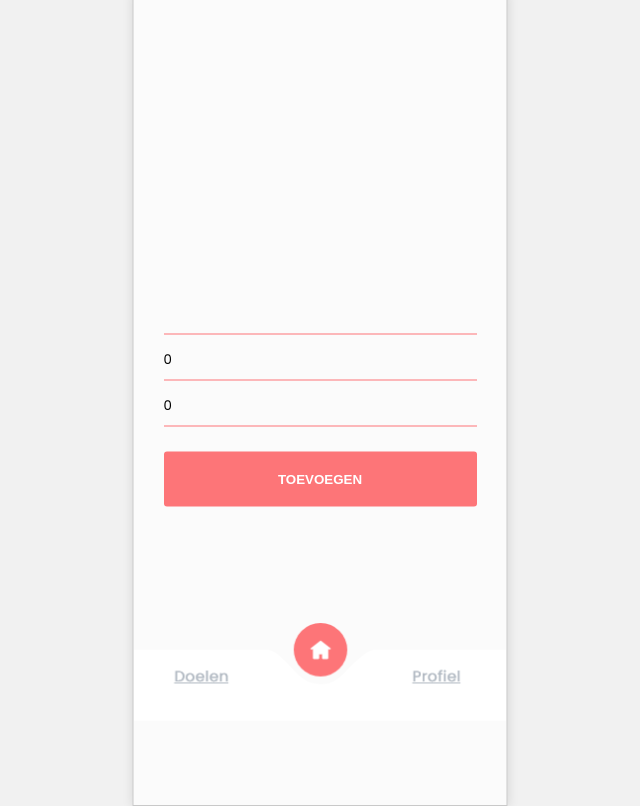
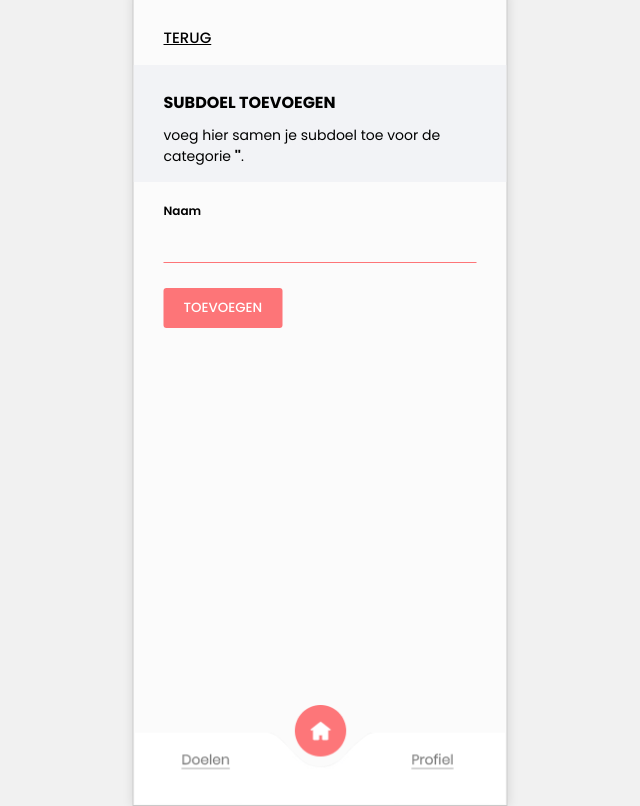
Before and after one commit to rubenvangrins/futuris, a PHP site: page /subdoel_add.php?id=1 in a window 1280 px wide. Shown: the whole page, without its empty margins (320-960 px from the left). Run offline with PHP 8.4, Linux system fonts and the light colour scheme; data that the repository does not hold is empty.

Commit message:
Back end koppeling met front-end

```diff
--- a/src/components/footer/footer.php
+++ b/src/components/footer/footer.php
@@ -1,21 +1,33 @@
 </div>
+<div class="mobilemenu">
+<?php
 
-<?
   $homepage = "/";
+  $add = "doelen-single.php";
 
   $currentpage = $_SERVER['REQUEST_URI'];
 
   if($homepage==$currentpage) {
 
   } else {
-    ?>
+
+  ?>
+
     <div class="footer__bottom">
       <img src="src/includes/img/footer-menu.png" alt="">
       <a class="footer__link" href="doelen-single.php"></a>
     </div>
-    <?php
+
+<?php
+
+
   }
+
 ?>
+
+
+</div>
+
 
 
 
--- a/src/components/header/header.php
+++ b/src/components/header/header.php
@@ -14,10 +14,10 @@
 <?php
 
   /* Windows */
-  // require_once( $_SERVER['DOCUMENT_ROOT'] . "/futuris/src/includes/module_config.php" );
+  require_once( $_SERVER['DOCUMENT_ROOT'] . "/futuris/src/includes/module_config.php" );
 
   /* Mac */
-  require_once( $_SERVER['DOCUMENT_ROOT'] . "/src/includes/module_config.php" );
+  // require_once( $_SERVER['DOCUMENT_ROOT'] . "/src/includes/module_config.php" );
 
 ?>
 
--- a/src/includes/css/global.css
+++ b/src/includes/css/global.css
@@ -84,11 +84,9 @@ input[type="text"] {
 
 .footer__bottom {
 	position: fixed;
-	left: 50%;
-	bottom: 79px;
-	width: 372px;
-	transform: translateX(-50%);
 	overflow: hidden;
+	left: 0;
+	bottom: 0;
 }
 
 a.footer__link {
@@ -193,6 +191,17 @@ span.time {
   box-sizing: border-box;
 }
 
+.mobilemenu {
+	width: 370px;
+	height: 72px;
+	position: absolute;
+	bottom: 50%;
+	left: 50%;
+	transform: translate(-50%, -50%);
+	background: none;
+	margin-bottom: -440px;
+}
+
 .no_padding {
 	padding: 30px 0;
 }
@@ -202,7 +211,7 @@ span.time {
 	opacity: .4;
 }
 
-form {
+.login form {
 	position: absolute;
 	top: 50%;
 	left: 50%;
@@ -210,7 +219,7 @@ form {
 	width: calc(100% - 60px);
 }
 
-form span {
+.login form span {
     font-size: 12px;
     font-weight: 600;
     color: #FD7578;
@@ -237,7 +246,7 @@ input[type="submit"] {
 		margin-top: 20px;
 }
 
-input[type="text"], input[type="password"] {
+input[type="text"], input[type="password"], textarea {
     width: 100%;
     margin: 5px 0;
     border: none;
@@ -246,6 +255,8 @@ input[type="text"], input[type="password"] {
 		padding: 10px 0;
     background: #fbfbfb;
 }
+
+textarea { resize: vertical; }
 
 input:-internal-autofill-selected {
 		background-color: white !important;
@@ -392,3 +403,107 @@ input[type="checkbox"] {
   -ms-transform: rotate(45deg);
   transform: rotate(45deg);
 }
+
+.back_button{
+	position: relative;
+}
+
+.back_button input[type="submit"] {
+    background: none;
+    width: 20%;
+	padding: 10px 20px 10px 0;
+    border: none;
+    color: black;
+    font-weight: 600;
+    text-transform: uppercase;
+    border-radius: 3px;
+	margin-top: 0px;
+	text-decoration: underline;
+	text-align: left;
+}
+
+.button_toevoegen {
+    background: none;
+	padding: 20px 0 20px 0;
+    border: none;
+    color: black;
+    font-weight: 500;
+    text-transform: uppercase;
+    border-radius: 3px;
+	margin: 10px 0;
+	text-decoration: underline;
+	text-align: right;
+	font-size: 15px;
+	position: absolute;
+	top: 0;
+	right: 33px;
+}
+
+.add {
+	margin: 0;
+	padding: 0;
+}
+
+.add form span {
+	font-size: 12px;
+    font-weight: 600;
+    color: black;
+}
+
+.add input[type="submit"] {
+    width: auto;
+    border: none;
+	color: white;
+    background: #FD7578;
+    padding: 10px 20px;
+    border-radius: 3px;
+    text-decoration: none;
+    font-weight: 500;
+    margin-top: 20px;
+    display: inline-block;
+    font-family: 'Poppins', sans-serif;
+}
+
+select {
+    width: 100%;
+    margin: 5px 0;
+    border: none;
+    border-bottom: 1px solid #FD7578;
+		font-family: 'Poppins', sans-serif;
+		padding: 10px 0;
+    background: #fbfbfb;;
+}
+
+.button_terug {
+    background: none;
+    width: 20%;
+	padding: 20px 20px 20px 0;
+    border: none;
+    color: black;
+    font-weight: 500;
+    text-transform: uppercase;
+    border-radius: 3px;
+	margin: 10px 0;
+	text-decoration: underline;
+	text-align: left;
+	font-size: 15px;
+}
+
+.voegtoe {
+    width: auto;
+    border: none;
+	color: white;
+    background: #FD7578;
+    padding: 10px 20px;
+    border-radius: 3px;
+    text-decoration: none;
+    font-weight: 500;
+    margin-top: 0px;
+    float: right;
+    font-family: 'Poppins', sans-serif;
+}
+
+.add_single {
+	padding: 0;
+	margin-bottom: 20px;
+}
--- a/src/includes/js/main.js
+++ b/src/includes/js/main.js
@@ -2,7 +2,15 @@ const inpakken = window.location.pathname;
 
 const template = document.querySelector('.mobiletemplate');
 
-if (window.location.href.indexOf("tas_inpakken") != -1) {
+if (window.location.href.indexOf("doelen_detail") != -1) {
+  template.classList.add("no_padding");
+}
+
+if (window.location.href.indexOf("doel_add") != -1) {
+  template.classList.add("no_padding");
+}
+
+if (window.location.href.indexOf("subdoel_add") != -1) {
   template.classList.add("no_padding");
 }
 
@@ -15,7 +23,7 @@ const checkbox = document.querySelectorAll('.checkbox');
 
 
 let items = document.querySelector(".list").childElementCount;
-let procent = 100 / items;
+let procent = 100 / items * 3;
 
 // you can use forEach here too
 [].forEach.call(checkbox, el => {
@@ -47,5 +55,27 @@ function beunhaas() {
   }
 }
 
+function test(a, b) {
+
+  var checkboxid = "checkbox" + a;
+
+  console.log(checkboxid);
+  console.log(b);
+
+  if(b == "ja") {
+
+    document.getElementById(checkboxid).value = "nee";
+
+  } else {
+
+    document.getElementById(checkboxid).value = "ja";
+
+  }
+
+
+  //document.getElementById("fieldname").value = ish;
+
+}
+
 
 beunhaas();
--- a/src/includes/module_config.php
+++ b/src/includes/module_config.php
@@ -4,10 +4,10 @@
    define('DB_USERNAME', 'root');
 
    /* Windows */
-   // define('DB_PASSWORD', '');
+   define('DB_PASSWORD', '');
 
    /* Mac */
-   define('DB_PASSWORD', 'root');
+   // define('DB_PASSWORD', 'root');
 
    define('DB_DATABASE', 'futuris');
 
--- a/subdoel_add.php
+++ b/subdoel_add.php
@@ -1,45 +1,59 @@
-<?php
+<?php include  __DIR__ . '/src/components/header/header.php'; ?>
 
-  include  __DIR__ . '/src/components/header/header.php';
-
-?>
 
 <?php
-
-	// VOEG ACTIVITEIT TOE
 
   session_start();
 
   $id = $_GET['id'];
 
+  $doel_info = mysqli_query($db, "SELECT * FROM hoofdoelen WHERE ID = '".$id."'");
+
+  $row = mysqli_fetch_array($doel_info,MYSQLI_ASSOC);
+
   if(isset($_POST['submit'])) {
 
     $name = $_POST['name'];
-		$timespan = $_POST['timespan'];
-		$priority = $_POST['priority'];
 
-		$sql = "INSERT INTO subdoelen (TARGETID, NAME, CHECKED, TIMESPAN, PRIORITY)
-				VALUES ('$id', '$name', 'nee', '$timespan', '$priority')";
+    $sql = "INSERT INTO subdoelen (TARGETID, NAME, CHECKED)
+        VALUES ('$id', '$name', 'nee')";
 
     mysqli_query($db, $sql);
 
-		header("Location: doelen.php");
+    header("Location: doelen_detail.php?id=$id");
 
   }
 
 ?>
 
-<!-- HTML -->
+  <div class="container">
+    <a class="button_terug" href="doelen_detail.php?id=<?php echo $id; ?>">Terug</a>
+  </div>
+
+  <div class="header__detail">
+    <div class="container">
+
+      <div class="title">
+        Subdoel toevoegen
+      </div>
+      <div class="title__content">
+        voeg hier samen je subdoel toe voor de categorie <b>'<?php echo $row['NAME']; ?>'</b>.
+      </div>
+
+    </div>
+  </div>
+
+  <div class="container">
+    <ol class="add">
 
        <form action="" method="POST">
-	<input type="text" name="name">
-	<input type="text" name="timespan" value="0">
-	<input type="text" name="priority" value="0">
+        <span>Naam</span>
+        <input type="text" name="name" autocomplete="off">
         <input type="submit" name="submit" value="Toevoegen">
        </form>
 
-<?php
 
-  include __DIR__ . '/src/components/footer/footer.php';
+    </ol>
+  </div>
 
-?>
+<?php include __DIR__ . '/src/components/footer/footer.php'; ?>
```
Also changed, not shown: doel_add.php (added, +72 -0 lines), doelen-single.php (+39 -35 lines), doelen_detail.php (added, +99 -0 lines), index.php (+4 -3 lines), src/includes/img/footer-menu.png. Lines whose indentation alone changed are shown as unchanged.
